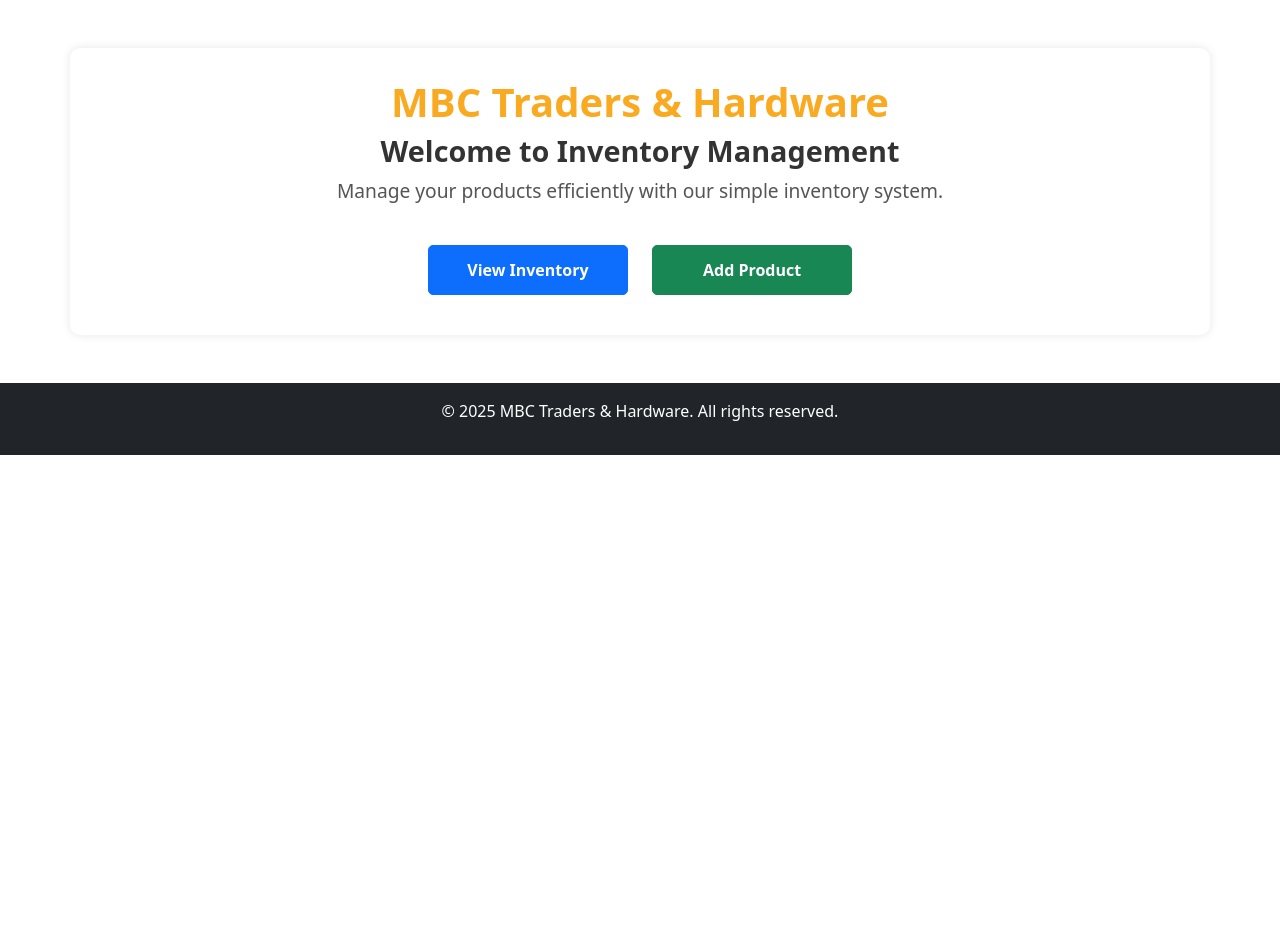
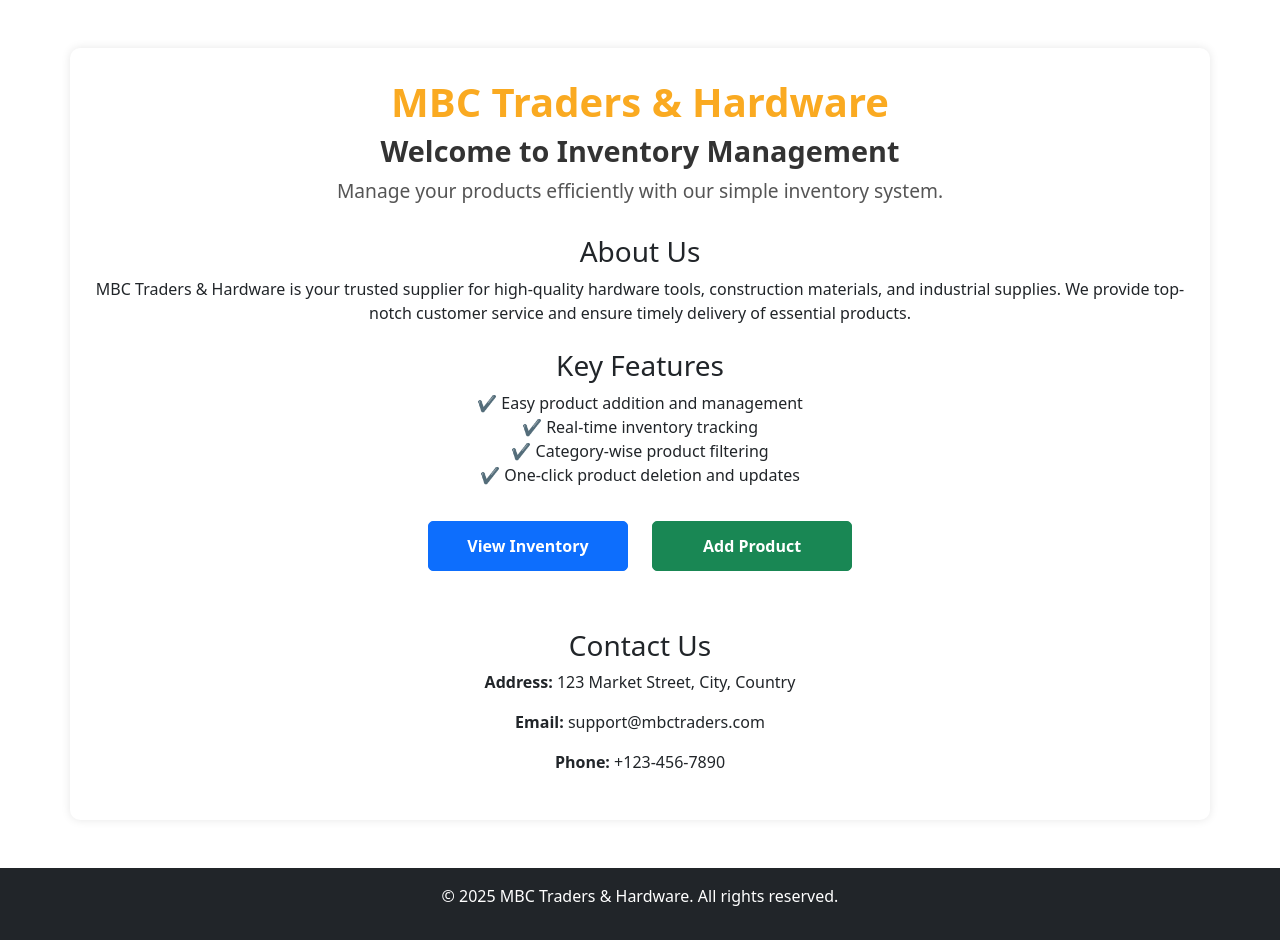
Before and after one commit to AamirSohail07000/Inventory_Management, a Flask app: page / in a window 1280 px wide. Shown: the part 88-1028 px from the top of the page. Before the commit the page ends 543 px from the top, so only its background shows below. Run offline with Flask 3, Linux system fonts and the light colour scheme.

Commit message:
updated home page contents

```diff
--- a/templates/index.html
+++ b/templates/index.html
@@ -8,9 +8,39 @@
     <h4 class="welcome">Welcome to Inventory Management</h4>
     <p class="description">Manage your products efficiently with our simple inventory system.</p>
 
-        <div class="buttons">
+    <!-- New Section: About the Store -->
+    <div class="about-section mt-4">
+        <h3>About Us</h3>
+        <p>
+            MBC Traders & Hardware is your trusted supplier for high-quality hardware tools,
+            construction materials, and industrial supplies. We provide top-notch customer
+            service and ensure timely delivery of essential products.
+        </p>
+    </div>
+
+    <!-- New Section: Features of Inventory System -->
+    <div class="features-section mt-4">
+        <h3>Key Features</h3>
+        <ul class="list-unstyled">
+            <li>✔ Easy product addition and management</li>
+            <li>✔ Real-time inventory tracking</li>
+            <li>✔ Category-wise product filtering</li>
+            <li>✔ One-click product deletion and updates</li>
+        </ul>
+    </div>
+
+    <!-- Action Buttons -->
+    <div class="buttons mt-4">
         <a href="{{ url_for('inventory') }}" class="btn btn-primary btn-lg">View Inventory</a>
         <a href="{{ url_for('add_product') }}" class="btn btn-success btn-lg">Add Product</a>
     </div>
+
+    <!-- New Section: Contact Details -->
+    <div class="contact-section mt-5">
+        <h3>Contact Us</h3>
+        <p><strong>Address:</strong> 123 Market Street, City, Country</p>
+        <p><strong>Email:</strong> support@mbctraders.com</p>
+        <p><strong>Phone:</strong> +123-456-7890</p>
+    </div>
 </div>
 {% endblock %}
```
Lines whose indentation alone changed are shown as unchanged.
